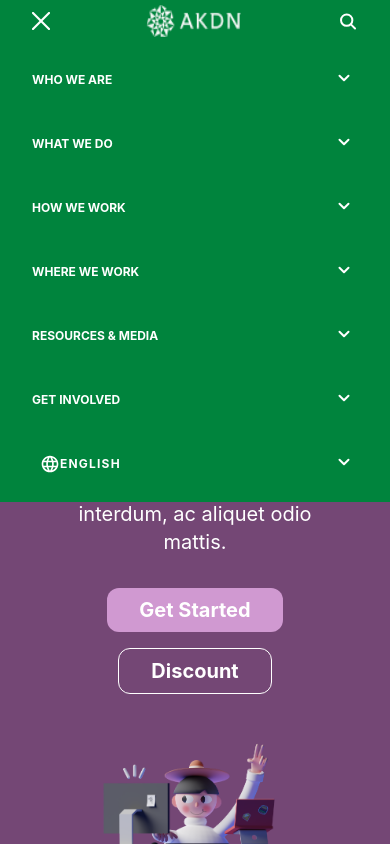
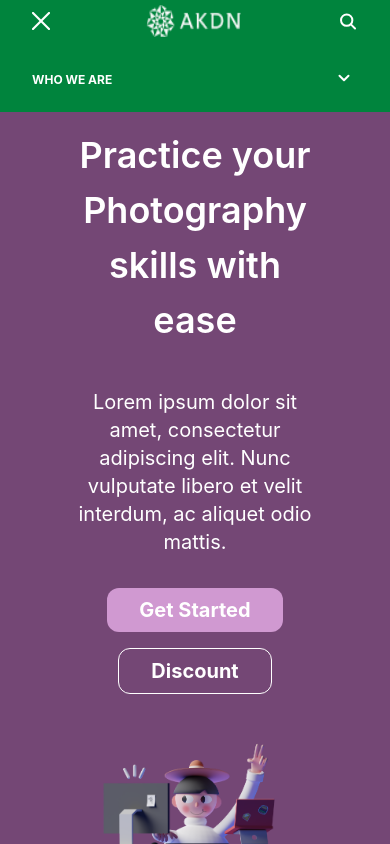
Before and after one commit to Arsalan31/my-project1, a React (Create React App) app: page /Akdn in a window 390 px wide. Both pictures are taken after a click on the button 38 px from the left and 56 px from the top of the page. Shown: the top 844 px of the page. Built offline with nearby package versions, Linux system fonts and the light colour scheme; what tailwindcss-rtl would draw is missing.

Commit message:
Update Header2.js

```diff
--- a/src/Components/Header2.js
+++ b/src/Components/Header2.js
@@ -213,8 +213,8 @@ function Header2() {
                 </button>
                 {(toggleMenu || screenWidth > 1024) && (
                     <div className="list7 list-none lg:bg-white h-full gap-3 lg:px-0 flex lg:flex-row flex-col order-0 lg:justify-center justify-start">
-                        <div className="flex lg:flex-row flex-col lg:bg-white bg-green-20 gap-3 px-8">
-                            <div className="lg:hidden flex flex-wrap justify-between content-center items-center">
+                        <div className="flex lg:flex-row flex-col lg:bg-white bg-green-20 gap-3 overflow-scroll px-8">
+                            <div className="lg:hidden w-full flex flex-wrap justify-between content-center items-center">
                                 <img href="Akdn" className="order-1 flex w-24 h-8" src={require('./assets/White.png')}></img>
                                 <button onClick={toggleNav} className="flex items-center order-0 focus:outline-none text-sm font-semibold uppercase py-3 text-gray-5 lg:hidden">
                                     <img src={require('./assets/Group.png')}></img>
```
